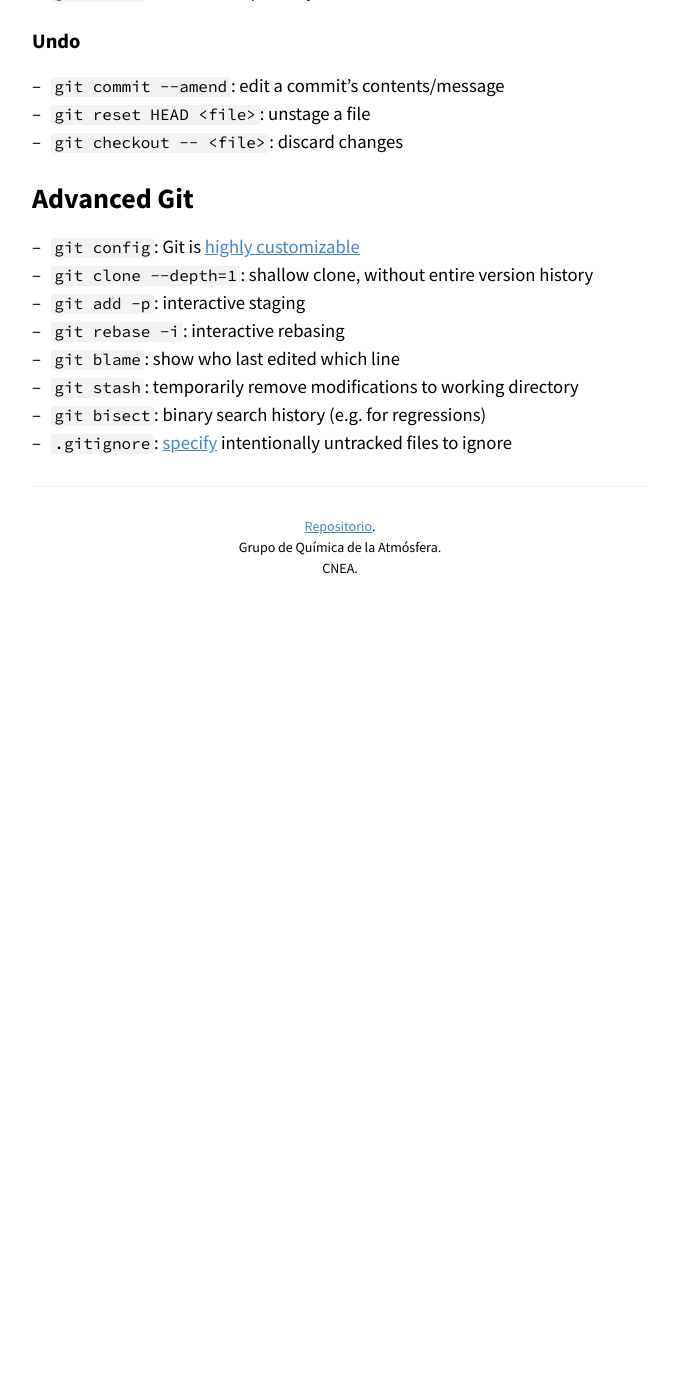
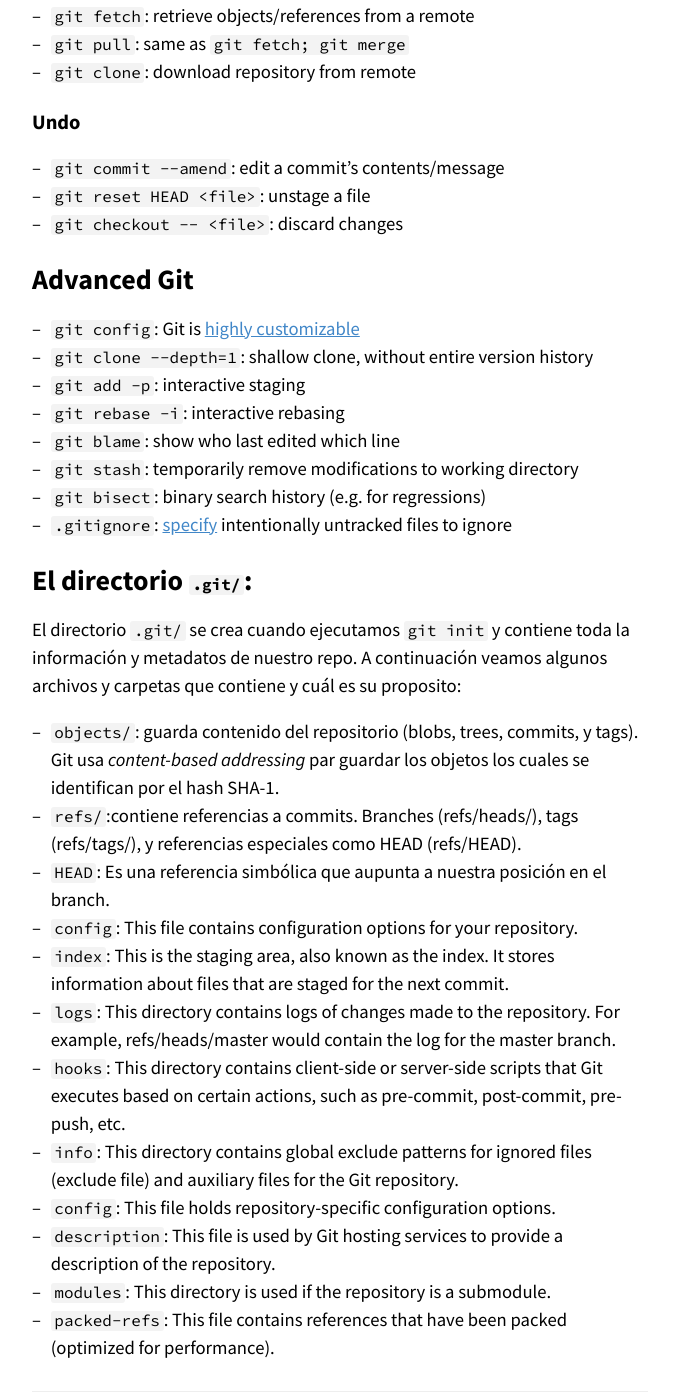
Before and after one commit to CNEA-AQ/curso-programacion, a Jekyll site: the page built from _clases/git.md, in a window 1280 px wide and 1400 px high, scrolled down 11075 px. Shown: the whole window, without its empty margins (300-979 px from the left). Built offline with Jekyll 4.4.1, drawn with Linux system fonts in a browser that asks for light colours; before the commit the page ends 11698 px from its top, so only the background shows below that; some of the changed text lies outside the part shown.

Commit message:
git algo de material

````diff
--- a/_clases/git.md
+++ b/_clases/git.md
@@ -35,13 +35,13 @@
 W(Working directory);
 S(....Stage........);
 H(Repositorio local);
-H--git checkout-->S;
-S--git reset   -->W;
+H--git reset   -->S;
+S--git checkout-->W;
 W--git add     -->S;
 S--git commit  -->H;
-    style W fill:#faa,stroke:#f77,stroke-width:2px,padding:20px
-    style S fill:#afa,stroke:#7f7,stroke-width:2px,padding:20px
-    style H fill:#aaf,stroke:#77f,stroke-width:2px,padding:20px
+    style W textColor:#fff,fill:#faa,stroke:#f77,stroke-width:2px,padding:20px
+    style S textColor:#fff,fill:#afa,stroke:#7f7,stroke-width:2px,padding:20px
+    style H textColor:#fff,fill:#aaf,stroke:#77f,stroke-width:2px,padding:20px
 ```
 Lo primero a resolver es como mover archivos de un espacio a otro, para eso hay una serie de comandos:
 - `git add <archivos>` copia los archivos en su estado actual del directorio de trabajo al *stage*.
@@ -235,6 +235,18 @@
 
 También podemos usar git diff para comparar los archivos del directorio de trabajo con el último commit simplemente usando `git diff` (sin argumentos).
 
+```mermaid
+flowchart RL
+W(Working directory);
+S(....Stage........);
+H(Repositorio local);
+S--git diff           -->W;
+H--git diff HEAD     -->W;
+H--git diff - -staged -->S
+    style W textColor:#fff,fill:#faa,stroke:#f77,stroke-width:2px,padding:20px
+    style S textColor:#fff,fill:#afa,stroke:#7f7,stroke-width:2px,padding:20px
+    style H textColor:#fff,fill:#aaf,stroke:#77f,stroke-width:2px,padding:20px
+```
 
 ### `git stash`
 
@@ -268,6 +280,7 @@
 ---
 
 ## Git (remoto)
+
 
 Clonar repositorio remoto:
 ```shell
@@ -413,3 +426,22 @@
 - `git stash`: temporarily remove modifications to working directory
 - `git bisect`: binary search history (e.g. for regressions)
 - `.gitignore`: [specify](https://git-scm.com/docs/gitignore) intentionally untracked files to ignore
+
+
+
+# El directorio `.git/`:
+El directorio `.git/` se crea cuando ejecutamos `git init` y contiene toda la información y metadatos de nuestro repo.
+A continuación veamos algunos archivos y carpetas que contiene y cuál es su proposito:
+
+- `objects/`: guarda contenido del repositorio (blobs, trees, commits, y tags). Git usa *content-based addressing* par guardar los objetos los cuales se identifican por el hash SHA-1.
+- `refs/`:contiene referencias a commits. Branches (refs/heads/), tags (refs/tags/), y referencias especiales como HEAD (refs/HEAD).
+- `HEAD`: Es una referencia simbólica que aupunta a nuestra posición en el branch.
+- `config`: This file contains configuration options for your repository.
+- `index`: This is the staging area, also known as the index. It stores information about files that are staged for the next commit.
+- `logs`:  This directory contains logs of changes made to the repository. For example, refs/heads/master would contain the log for the master branch.
+- `hooks`: This directory contains client-side or server-side scripts that Git executes based on certain actions, such as pre-commit, post-commit, pre-push, etc.
+- `info`:  This directory contains global exclude patterns for ignored files (exclude file) and auxiliary files for the Git repository.
+- `config`:      This file holds repository-specific configuration options.
+- `description`: This file is used by Git hosting services to provide a description of the repository.
+- `modules`:     This directory is used if the repository is a submodule.
+- `packed-refs`: This file contains references that have been packed (optimized for performance).
````
